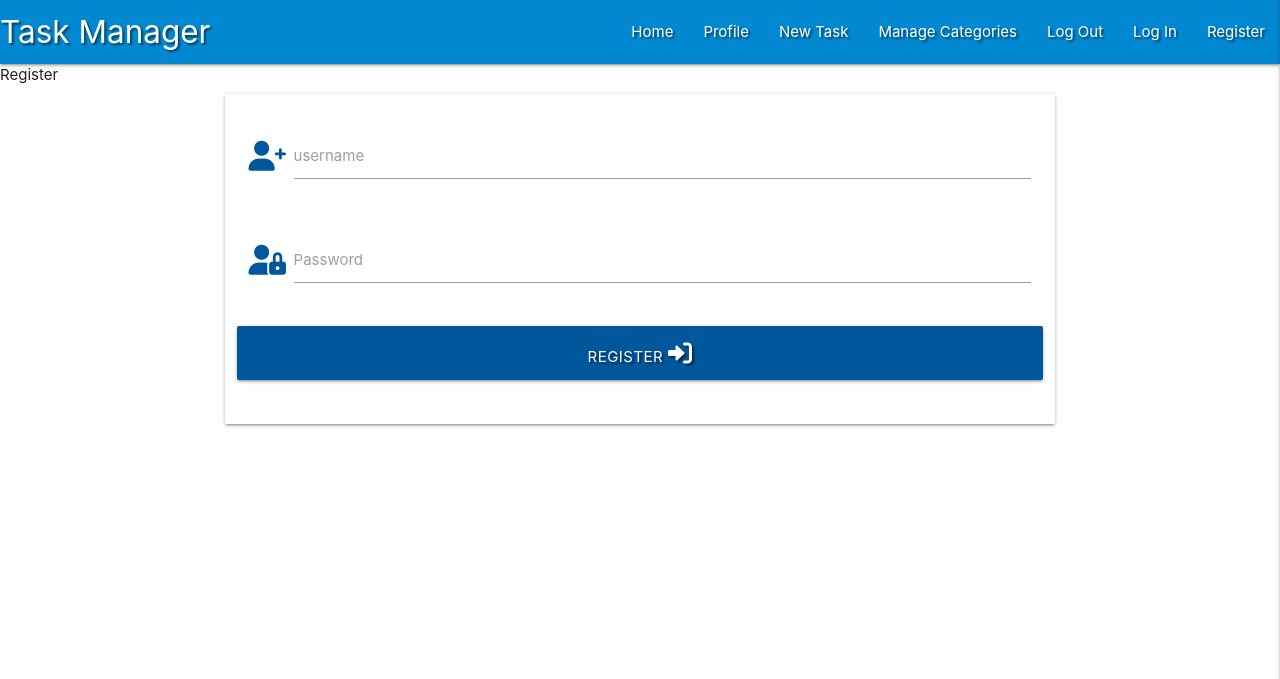
After one commit to Carhul/flaskMiniProject, a Flask app: page /register in a window 1280 px wide. The commit adds this page. Shown: the top 679 px of the page. Run offline with Flask 2, Linux system fonts and the light colour scheme; some libraries are stand-ins or nearby versions.

Commit message:
Add register template

```diff
--- a/app.py
+++ b/app.py
@@ -5,6 +5,7 @@ from flask import (
     redirect, request, session, url_for)
 from flask_pymongo import PyMongo
 from bson.objectid import ObjectId
+from werkzeug.security import generate_password_hash, check_password_hash
 if os.path.exists("env.py"):
     import env
 
@@ -24,6 +25,11 @@ def get_tasks():
     return render_template("tasks.html", tasks=tasks)
 
 
+@app.route("/register", methods=["GET", "POST"])
+def register():
+    return render_template("register.html")
+
+
 if __name__ == "__main__":
     app.run(host=os.environ.get("IP"),
             port=int(os.environ.get("PORT")),
--- a/templates/base.html
+++ b/templates/base.html
@@ -16,7 +16,7 @@
 
     <header>
         <!-- top navbar -->
-        <nav class="nav-extended text-shadow teal darken-2">
+        <nav class="nav-extended text-shadow light-blue darken-2">
             <div class="nav-wrapper">
               <a href="{{ url_for('get_tasks') }}" class="brand-logo">Task Manager</a>
               <a href="#" data-target="mobile-demo" class="sidenav-trigger right"><i class="fa-solid fa-bars"></i></a>
@@ -27,7 +27,7 @@
                 <li><a href="#">Manage Categories</a></li>
                 <li><a href="#">Log Out</a></li>
                 <li><a href="#">Log In</a></li>
-                <li><a href="#">Register</a></li>
+                <li><a href="{{ url_for('register') }}">Register</a></li>
               </ul>
             </div>
           </nav>
@@ -41,7 +41,7 @@
             <li><a href="#">Manage Categories</a></li>
             <li><a href="#">Log Out</a></li>
             <li><a href="#">Log In</a></li>
-            <li><a href="#">Register</a></li>
+            <li><a href="{{ url_for('register') }}">Register</a></li>
           </ul>
     </header>
 
--- /dev/null
+++ b/templates/register.html
@@ -0,0 +1,35 @@
+{% extends "base.html" %}
+{% block content%}
+
+<div class="h3-center-align">Register</div>
+
+<div class="row">
+    <form class="col s12 m8 offset-m2" method="POST" action="{{ url_for('register') }}">
+        <div class="card-panel">
+            <!-- username-->
+            <div class="row">
+                <div class="input-field col s12">
+                    <i class="fa-solid fa-user-plus prefix light-blue-text text-darken-4"></i>
+                    <input id="username" name="username" type="text" class="validate">
+                    <label for="username">username</label>
+                </div>
+            </div>
+            <!-- password -->
+            <div class="row">
+                <div class="input-field col s12">
+                    <i class="fa-solid fa-user-lock prefix light-blue-text text-darken-4"></i>
+                    <input id="password" name="password" type="password" class="validate">
+                    <label for="password">Password</label>
+                </div>
+            </div>
+            <!-- register -->
+            <div class="row">
+                <button type="submit" class="col s12 btn-large light-blue darken-4 text-shadow">
+                    Register <i class="fa-solid fa-right-to-bracket"></i>
+                </button>
+            </div>
+        </div>
+    </form>
+</div>
+
+{% endblock %}
```
